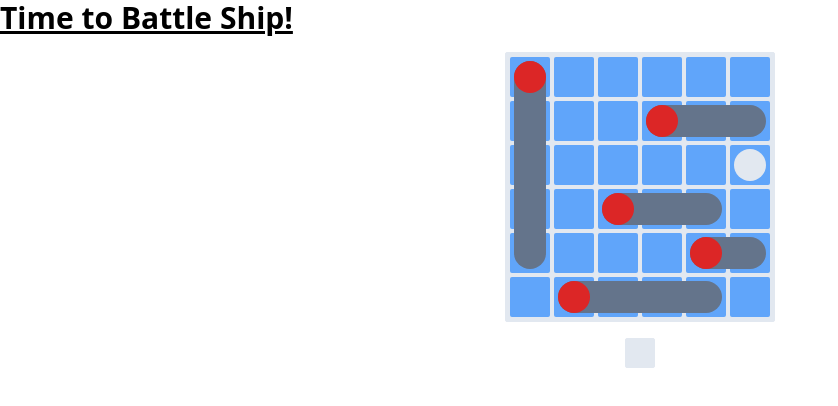
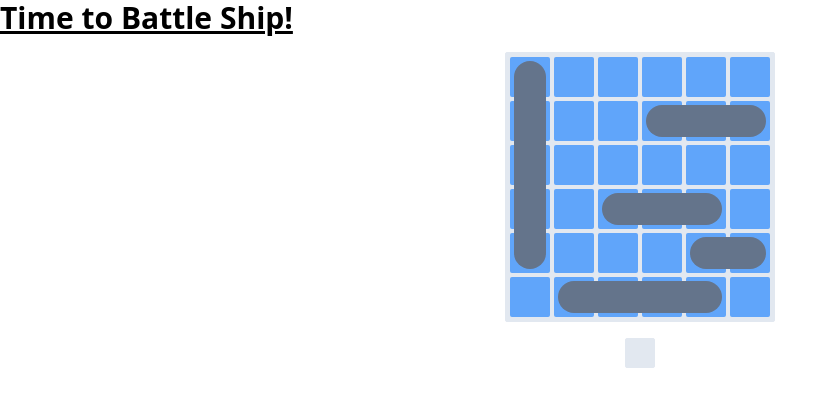
Before and after one commit to smmmfrd/battleship-react, a React (Vite) app: page /game in a window 1280 px wide. Shown: the top 406 px of the page, without its empty margins (0-838 px from the left). Built offline with nearby package versions, Linux system fonts and the light colour scheme.

Commit message:
Random Enemy Attack

```diff
--- a/src/components/BoardDisplay.jsx
+++ b/src/components/BoardDisplay.jsx
@@ -1,7 +1,7 @@
 import GridSquare from "./GridSquare";
 
 export default function BoardDisplay({ boardSize, shipMargin, shipData = [], boardData = [], children,
-    handleSquareClick, handleSquareEnter = () => {} }) {
+    handleSquareClick = () => {}, handleSquareEnter = () => {} }) {
 
     function fillGrid() {
         var squares = [];
--- a/src/components/EnemyBoard.jsx
+++ b/src/components/EnemyBoard.jsx
@@ -4,7 +4,7 @@ import GameBoard from "../gameboard";
 
 import BoardDisplay from "./BoardDisplay";
 
-export default function EnemyBoard({ BOARD_SIZE, SHIP_MARGIN, SHIP_LENGTHS }) {
+export default function EnemyBoard({ BOARD_SIZE, SHIP_MARGIN, SHIP_LENGTHS, passTurn }) {
     const [enemyBoard, setEnemyBoard] = useState(GameBoard(BOARD_SIZE));
 
     // TEMP - placing ships on a static board
@@ -73,8 +73,6 @@ export default function EnemyBoard({ BOARD_SIZE, SHIP_MARGIN, SHIP_LENGTHS }) {
                 }
             }
         });
-
-        placements.forEach(pos => board.attacked(pos.x + (pos.y * BOARD_SIZE)));
     }
 
     function handleSquareClick(position) {
@@ -83,6 +81,7 @@ export default function EnemyBoard({ BOARD_SIZE, SHIP_MARGIN, SHIP_LENGTHS }) {
             newBoard.attacked(position);
             return newBoard;
         });
+        passTurn();
     }
 
     return (
--- a/src/components/Game.jsx
+++ b/src/components/Game.jsx
@@ -4,7 +4,28 @@ import EnemyBoard from "./EnemyBoard";
 import PlayerBoard from "./PlayerBoard";
 
 export default function Game({BOARD_SIZE, SHIP_MARGIN, SHIP_LENGTHS}) {
-    const {playerBoard} = useContext(GameContext);
+    const {playerBoard, setBoard} = useContext(GameContext);
+
+    function playerAttacked() {
+        randomAttack();
+    }
+
+    function randomAttack() {
+        var validTargets = playerBoard.board.reduce((array, pos, index) => {
+            if(pos === 0) {
+                return [...array, index];
+            } else {
+                return array;
+            }
+        }, []);
+
+        // Update the player's board
+        setBoard(prevBoard => {
+            var newBoard = {...prevBoard};
+            newBoard.attacked(validTargets[Math.floor(Math.random() * validTargets.length)]);
+            return newBoard;
+        });
+    }
 
     return (
         <>
@@ -13,6 +34,7 @@ export default function Game({BOARD_SIZE, SHIP_MARGIN, SHIP_LENGTHS}) {
                 BOARD_SIZE={BOARD_SIZE}
                 SHIP_MARGIN={SHIP_MARGIN}
                 SHIP_LENGTHS={SHIP_LENGTHS}
+                passTurn={playerAttacked}
             />
             <PlayerBoard
                 BOARD_SIZE={BOARD_SIZE}
```
